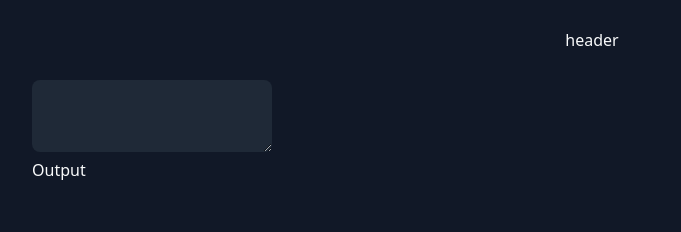
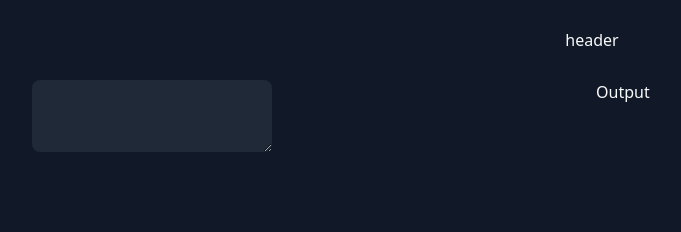
Before and after one commit to hecticme/cssunit, a Vue app: page / in a window 1280 px wide. Shown: the top 232 px of the page, without its empty margins (48-729 px from the left). Built offline with nearby package versions, Linux system fonts and the light colour scheme.

Commit message:
style: divide the app layout into two columns

```diff
--- a/src/App.vue
+++ b/src/App.vue
@@ -9,7 +9,7 @@
   <TheHeader />
 
   <main class="flex-1">
-    <div class="body-container">
+    <div class="body-container grid grid-cols-1 md:grid-cols-2 gap-2">
       <InputSnippet />
 
       <OutputSnippet />
```
